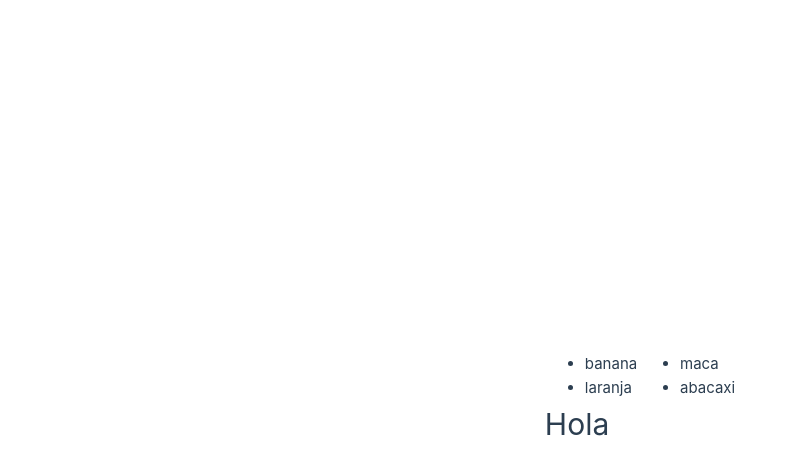
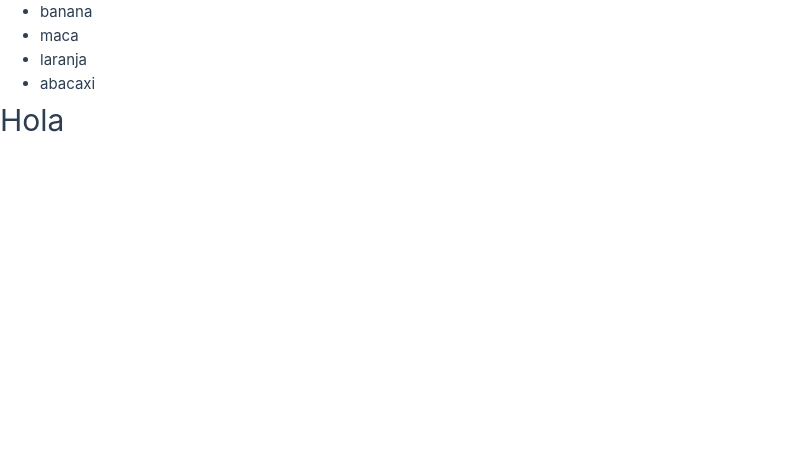
Before and after one commit to Andresfelipeleon11/SGI, a Vue app: page / in a window 1280 px wide. Shown: the top 474 px of the page, without its empty margins (0-796 px from the left). Built offline with nearby package versions, Linux system fonts and the light colour scheme.

Commit message:
Moficación: Se eliminó codigo de css del main.

```diff
--- a/src/assets/main.css
+++ b/src/assets/main.css
@@ -1,35 +1,6 @@
 @import './base.css';
 
 #app {
-  max-width: 1280px;
-  margin: 0 auto;
-  padding: 2rem;
+
   font-weight: normal;
 }
-
-a,
-.green {
-  text-decoration: none;
-  color: hsla(160, 100%, 37%, 1);
-  transition: 0.4s;
-  padding: 3px;
-}
-
-@media (hover: hover) {
-  a:hover {
-    background-color: hsla(160, 100%, 37%, 0.2);
-  }
-}
-
-@media (min-width: 1024px) {
-  body {
-    display: flex;
-    place-items: center;
-  }
-
-  #app {
-    display: grid;
-    grid-template-columns: 1fr 1fr;
-    padding: 0 2rem;
-  }
-}
```
